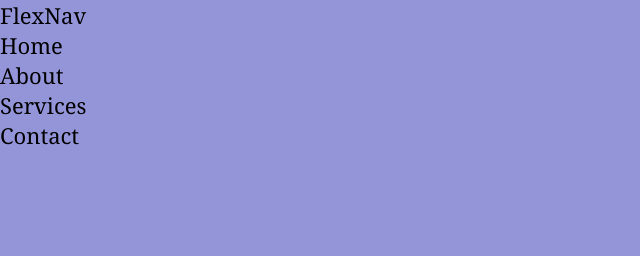
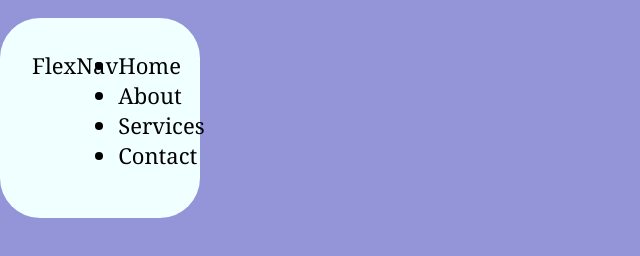
Before and after one commit to lokin7778/CSS-Flexbox-Practice, a plain HTML site: page index.html in a window 1280 px wide. Shown: the whole page, without its empty margins (0-640 px from the left). Drawn offline with Linux system fonts and the light colour scheme.

Commit message:
Added the styling for the container class setting some padding, bg-color, height, width and border radius to make it smooth along the corners

```diff
--- a/style.css
+++ b/style.css
@@ -10,4 +10,14 @@ html{
     background-color: hsla(240, 48%, 65%, 0.808);
     font-size: 22px;
     font-family: Cambria, Cochin, Georgia, Times, 'Times New Roman', serif;
+    padding-top: 18px;
 }
+
+.container {
+    padding: 32px;
+    background-color: azure;
+    height: 200px;
+    width: 200px;
+    border-radius: 20%;
+    display:flex;
+}
```
